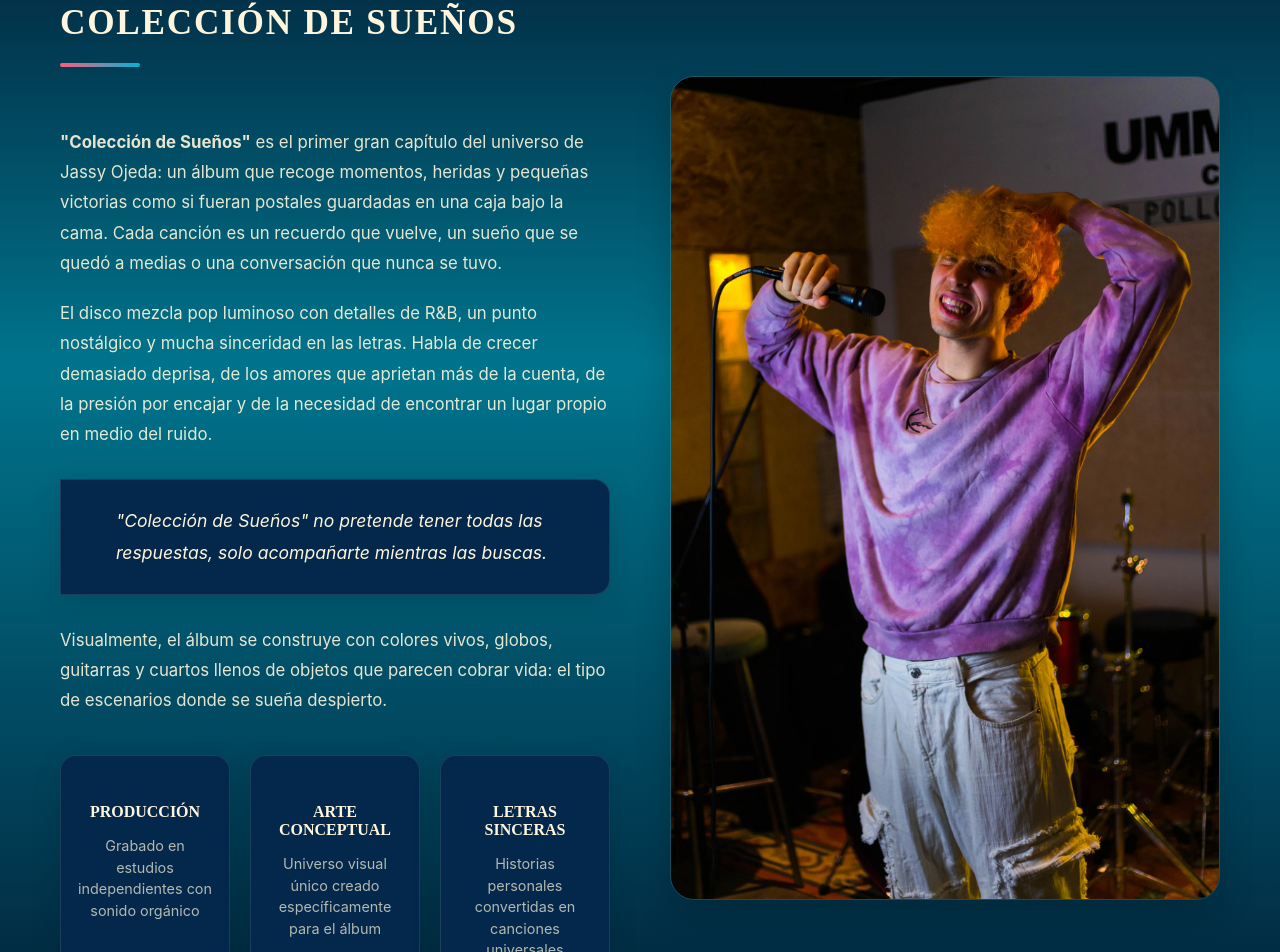
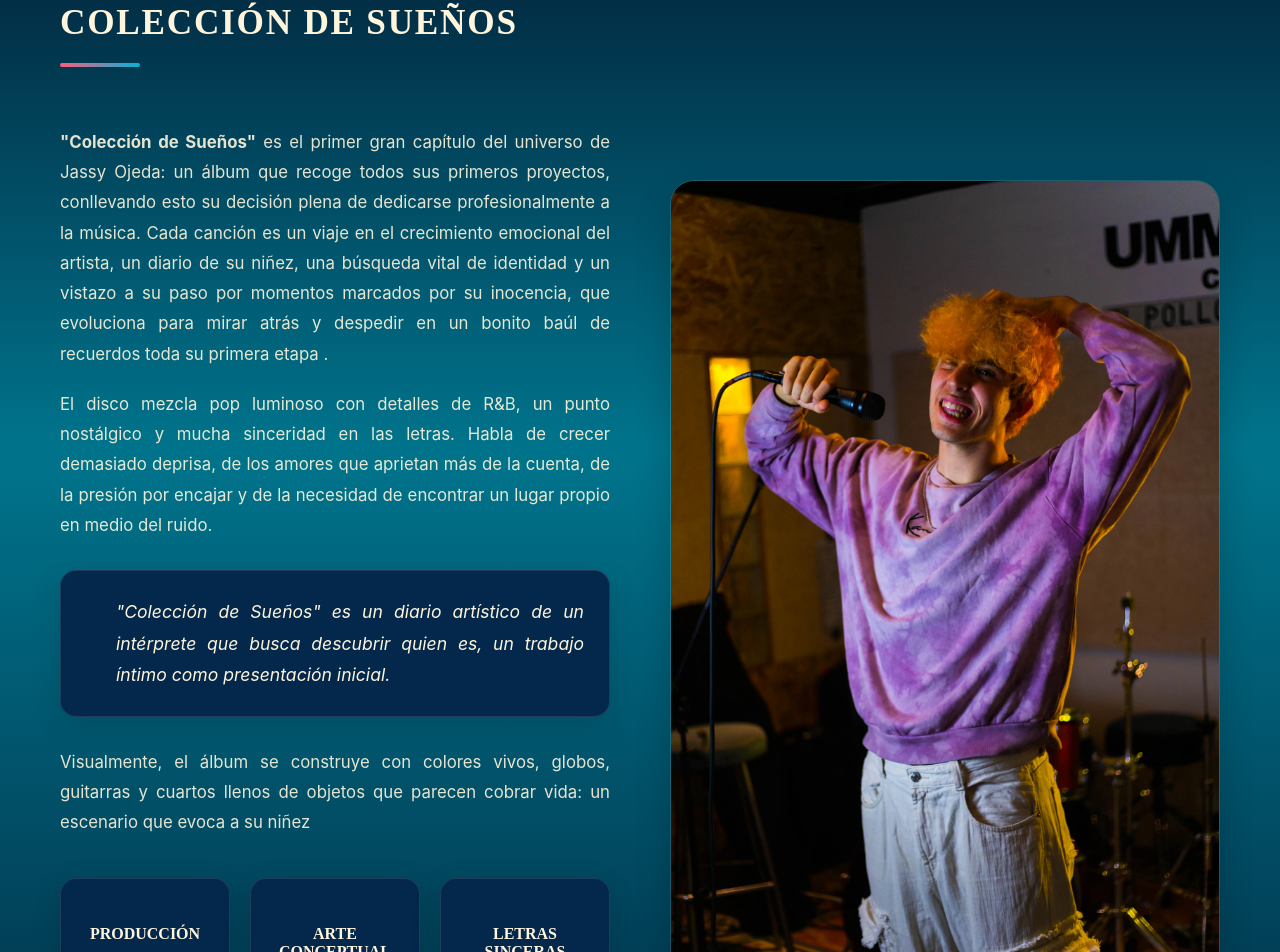
Before and after one commit to meifter2/jassy-ojeda-web, an Angular app: page /album/coleccion-de-suenos in a window 1280 px wide. Shown: the part 5055-6007 px from the top of the page. Built offline with nearby package versions, Linux system fonts and the light colour scheme.

Commit message:
textos justificados

```diff
--- a/src/app/pages/album/coleccion-de-suenos/coleccion-de-suenos.html
+++ b/src/app/pages/album/coleccion-de-suenos/coleccion-de-suenos.html
@@ -149,10 +149,12 @@
 
         <div class="about-description">
           <p>
-            <strong>"Colección de Sueños"</strong> es el primer gran capítulo del universo de Jassy Ojeda:
-            un álbum que recoge momentos, heridas y pequeñas victorias como si fueran
-            postales guardadas en una caja bajo la cama. Cada canción es un recuerdo
-            que vuelve, un sueño que se quedó a medias o una conversación que nunca se tuvo.
+            <strong>"Colección de Sueños"</strong> es el primer gran capítulo del universo de Jassy Ojeda: un álbum
+            que recoge todos sus primeros proyectos, conllevando esto su decisión plena de dedicarse
+            profesionalmente a la música. Cada canción es un viaje en el crecimiento emocional del
+            artista, un diario de su niñez, una búsqueda vital de identidad y un vistazo a su paso por
+            momentos marcados por su inocencia, que evoluciona para mirar atrás y despedir en un
+            bonito baúl de recuerdos toda su primera etapa .
           </p>
 
           <p>
@@ -165,15 +167,14 @@
           <div class="highlight-box">
             <i class="fas fa-quote-left"></i>
             <p>
-              "Colección de Sueños" no pretende tener todas las respuestas,
-              solo acompañarte mientras las buscas.
+              "Colección de Sueños" es un diario artístico de un intérprete que busca descubrir quien es,
+                un trabajo íntimo como presentación inicial.
             </p>
           </div>
 
           <p>
-            Visualmente, el álbum se construye con colores vivos, globos, guitarras y cuartos
-            llenos de objetos que parecen cobrar vida: el tipo de escenarios donde se sueña
-            despierto.
+            Visualmente, el álbum se construye con colores vivos, globos, guitarras y cuartos llenos de
+            objetos que parecen cobrar vida: un escenario que evoca a su niñez
           </p>
         </div>
 
@@ -181,17 +182,18 @@
           <div class="feature-item">
             <i class="fas fa-compact-disc"></i>
             <h4>Producción</h4>
-            <p>Grabado en estudios independientes con sonido orgánico</p>
+            <p>Grabado con diferentes productores como Kfé, Anadie o Kawer Téllez</p>
           </div>
           <div class="feature-item">
             <i class="fas fa-palette"></i>
             <h4>Arte Conceptual</h4>
-            <p>Universo visual único creado específicamente para el álbum</p>
+            <p>Un universo creado para evocar la dulzura e inocencia de la niñez, que caracteriza
+                nuestras equivocaciones en los primeros amores</p>
           </div>
           <div class="feature-item">
             <i class="fas fa-heart"></i>
             <h4>Letras Sinceras</h4>
-            <p>Historias personales convertidas en canciones universales</p>
+            <p>Historias personales convertidas en terapia con forma de canción</p>
           </div>
         </div>
       </div>
--- a/src/app/pages/album/coleccion-de-suenos/coleccion-de-suenos.scss
+++ b/src/app/pages/album/coleccion-de-suenos/coleccion-de-suenos.scss
@@ -700,13 +700,14 @@ $transition-slow: all 0.5s ease;
         font-size: 1.05rem;
         line-height: 1.8;
         color: rgba($color-light, 0.9);
+        text-align: justify;
       }
 
       .highlight-box {
         background: color.adjust($color-dark, $lightness: 5%);
         border-left: 4px solid $color-secondary;
         padding: 25px;
-        border-radius: 0 $border-radius $border-radius 0;
+        border-radius: $border-radius;
         margin: 30px 0;
         box-shadow: $shadow-soft;
         position: relative;
@@ -727,6 +728,7 @@ $transition-slow: all 0.5s ease;
           font-style: italic;
           font-size: 1.1rem;
           color: $color-light;
+          text-align: justify;
         }
       }
     }
--- a/src/app/pages/album/se-fue-el-verano/se-fue-el-verano.html
+++ b/src/app/pages/album/se-fue-el-verano/se-fue-el-verano.html
@@ -147,25 +147,36 @@
 
         <div class="about-description">
           <p>
-            <strong>"Se Fue El Verano"</strong> es la despedida necesaria. Es ese momento en el que el sol
-            empieza a bajar más temprano y nos damos cuenta de que los sueños de julio se han convertido
-            en recuerdos de septiembre.
+            <strong>"Se Fue El Verano"</strong> es ese momento en el que el sol empieza a bajar más temprano y nos
+            damos cuenta de que los sueños de julio se han convertido en recuerdos de septiembre.
           </p>
 
           <p>
             Este EP abandona la introspección de la habitación para salir a la orilla. Aquí los ritmos son
-            orgánicos, con guitarras que bailan como las olas y una percusión que invita a no querer que
-            la noche acabe nunca.
+            orgánicos, con una clara inspiración por esta temporada del año en la que los ritmos fuertes
+            y festivos están a la orden del día, al igual que esas preciosas imágenes marítimas que
+            tantas bellas canciones han inspirado.
+
           </p>
 
           <div class="highlight-box summer-box">
             <i class="fas fa-water"></i>
-            <p>"Hay veranos que duran una vida entera, y canciones que te devuelven a ellos en un segundo."</p>
+            <p>"El verano es una época que amo pero me satura, me hace aburrirme y ponerme
+            existencialista por eso compongo sin parar."</p>
           </div>
 
           <p>
+            Se Fue El Verano por otra parte es una evolución natural de Colección De Sueños. En un
+            primer proyecto con mucha emocionalidad pero menos narrativa, es coherente que el
+            siguiente trabajo busque un hilo conductor claro: la búsqueda de sitio en una industria
+            preocupada por números que deja de lado la calidad musical. Canciones como Alta Mar nos
+            hablan de esa ansiedad de vivir en un mundo competitivo cuando tus motivos para
+            dedicarte a la música poco o nada tienen que ver con lo que la industria pide de ti.
+          </p>
+
+          <p>
             Visualmente, el proyecto se tiñe de azules profundos, naranjas atardecer y texturas de sal.
-            Es un viaje de huida hacia el mar para encontrar la calma.
+            Es un viaje de huida hacia el mar para encontrar el rumbo a seguir.
           </p>
         </div>
 
@@ -178,12 +189,13 @@
           <div class="feature-item summer-feature">
             <i class="fas fa-umbrella-beach"></i>
             <h4>Nostalgia Veraniega</h4>
-            <p>Letras que huelen a despedida y a protección bajo el sol</p>
+            <p>Letras que evocan a tiempos pasados y a remordimientos no resueltos en una postal veraniega</p>
           </div>
           <div class="feature-item summer-feature">
             <i class="fas fa-wind"></i>
             <h4>Sonido Orgánico</h4>
-            <p>Instrumentos reales grabados con la brisa de fondo</p>
+            <p>Producciones modernas con presencia de instrumentos reales centradas en mejorar la
+              atmósfera que las letras ya reflejan</p>
           </div>
         </div>
       </div>
--- a/src/app/pages/album/se-fue-el-verano/se-fue-el-verano.scss
+++ b/src/app/pages/album/se-fue-el-verano/se-fue-el-verano.scss
@@ -680,6 +680,7 @@ $shadow-card: 0 16px 40px rgba(0, 0, 0, 0.18);
         line-height: 1.85;
         margin: 0 0 18px;
         font-size: 1.07rem;
+        text-align: justify;
 
         strong {
           color: $color-sunset;
```
